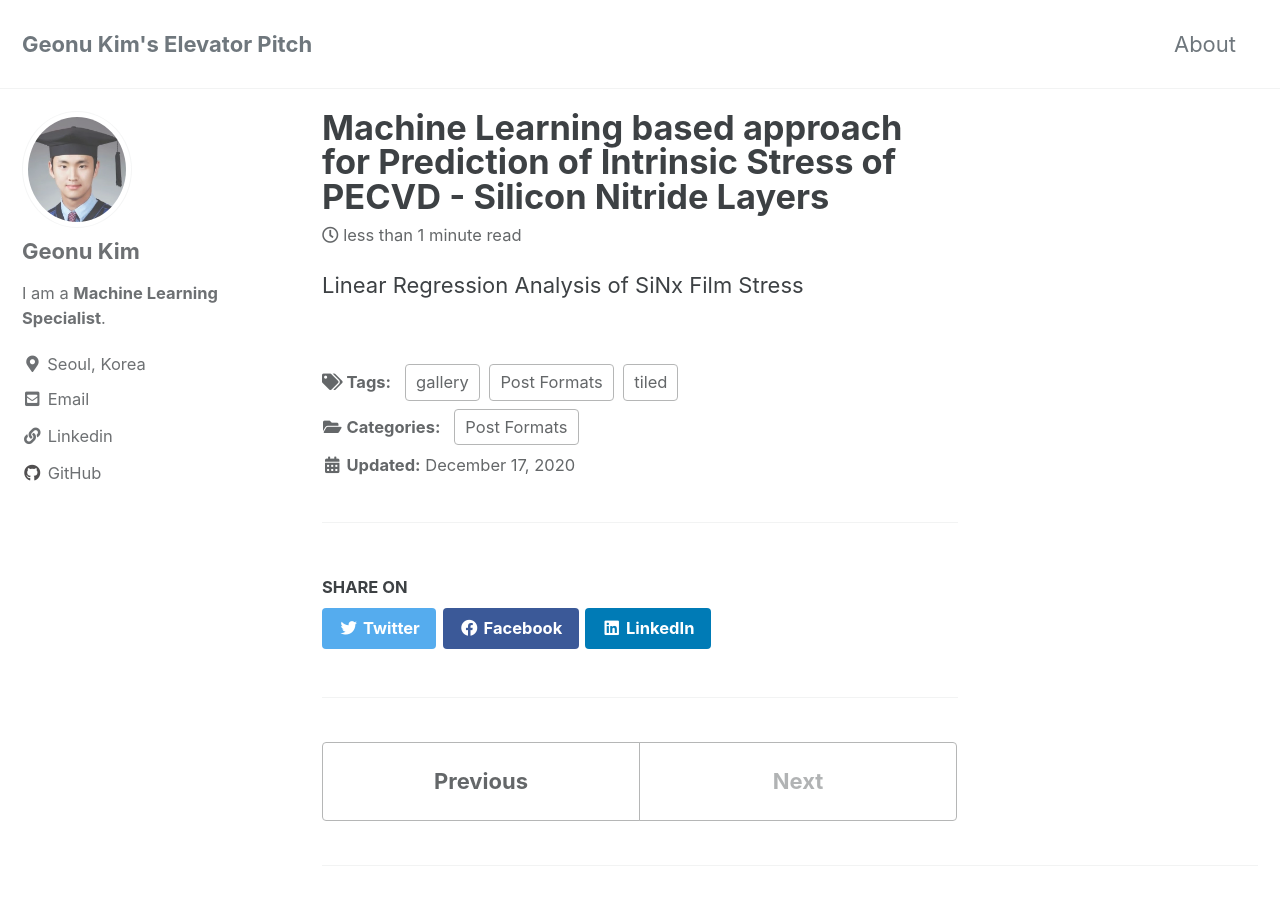
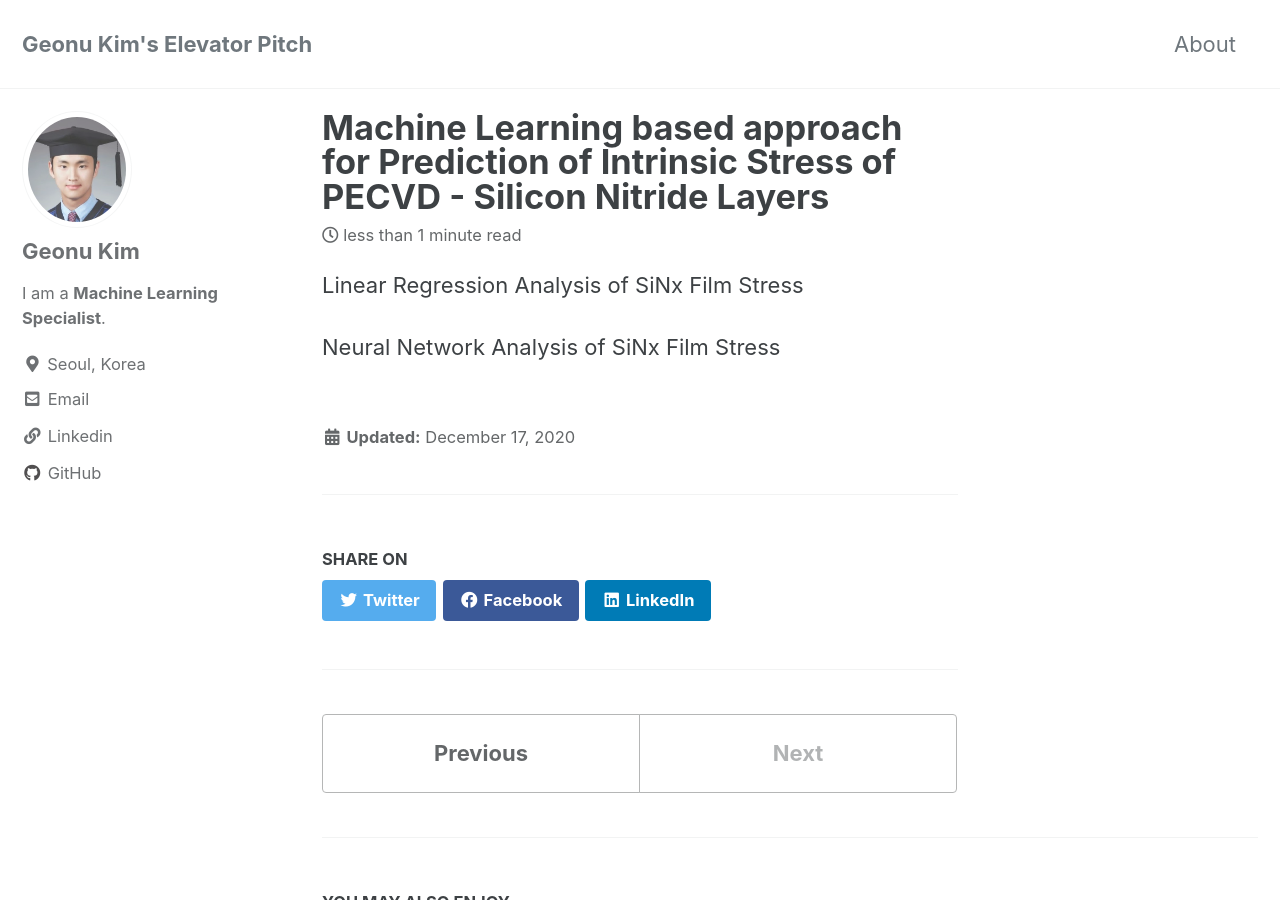
Before and after one commit to Geonu-AI/Geonu-AI.github.io, a Jekyll site: the page built from _posts/2020-12-17-Regression_Analysis_of_PECVD_SiNx.md, in a window 1280 px wide and 900 px high. Built offline with Jekyll 4.4.1, drawn with Linux system fonts in a browser that asks for light colours; cached includes are drawn as plain includes.

Commit message:
New Post

```diff
--- a/_posts/2020-12-17-Regression_Analysis_of_PECVD_SiNx.md
+++ b/_posts/2020-12-17-Regression_Analysis_of_PECVD_SiNx.md
@@ -1,16 +1,7 @@
 ---
 title: "Machine Learning based approach for Prediction of Intrinsic Stress of PECVD - Silicon Nitride Layers"
-categories:
-  - Post Formats
-tags:
-  - gallery
-  - Post Formats
-  - tiled
-gallery:
-  - url: /assets/images/NN_Prediction.jpg
-    image_path: /assets/images/NN_Prediction.jpg
-    alt: "placeholder image 1"
-    title: "Neural Network Analysis of SiNx Film Stress"
 ---
 
 Linear Regression Analysis of SiNx Film Stress
+
+Neural Network Analysis of SiNx Film Stress
```
